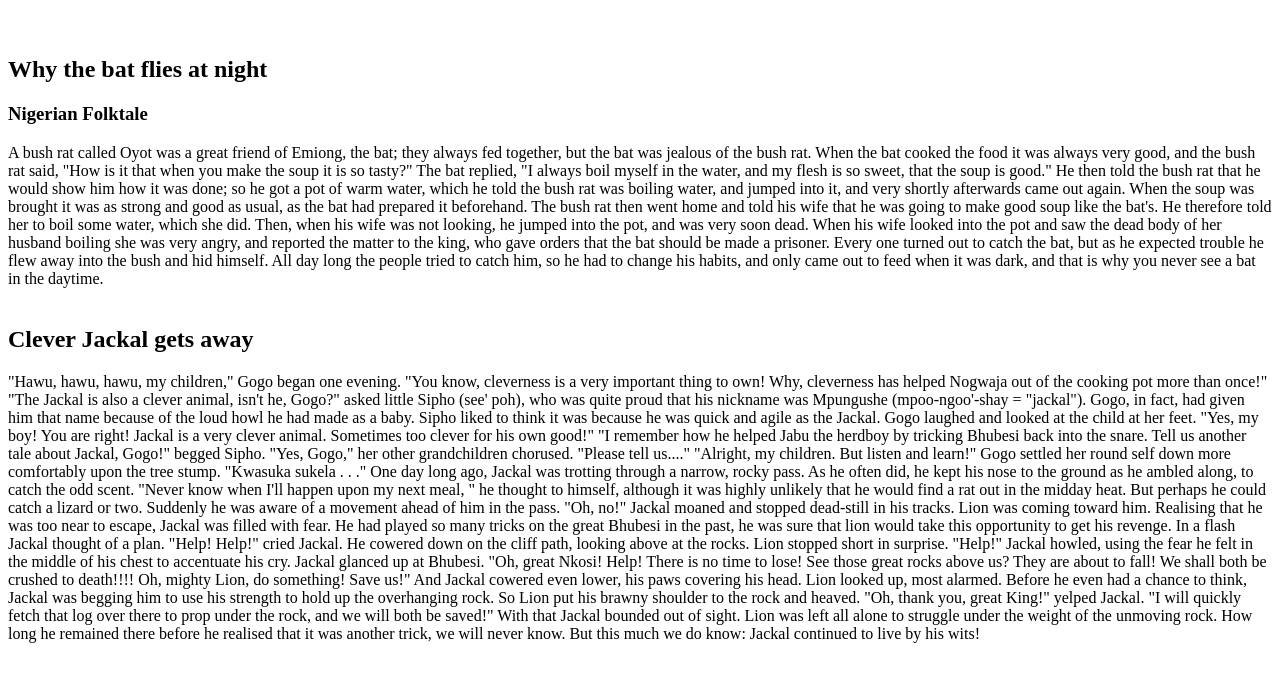
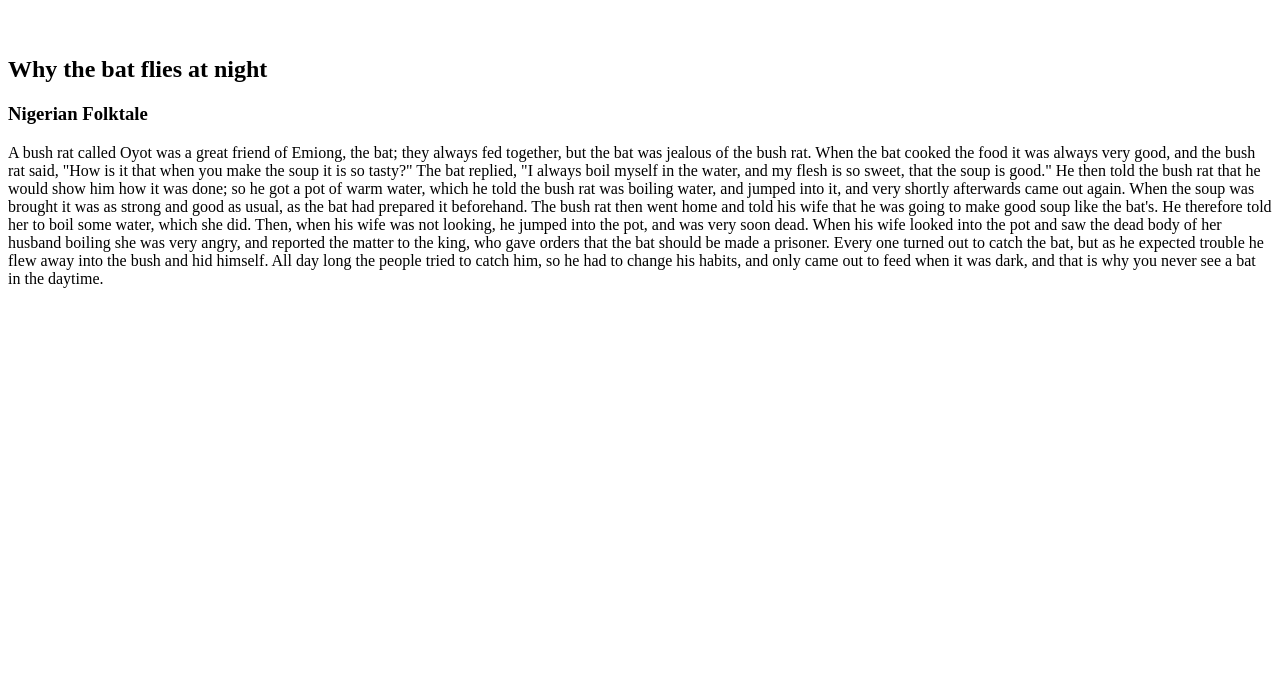
Before and after one commit to AndrewKahora/African-short-stories, a plain HTML site: page why_the_bat_flies_at_night.html in a window 1280 px wide. Shown: the part 48-730 px from the top of the page. Drawn offline with Linux system fonts and the light colour scheme.

```diff
--- a/style.css
+++ b/style.css
@@ -9,8 +9,10 @@
 h1 {
     color: blueviolet;
     text-align: center;
+    font-family: "oswald";
 
     h2 {colour:green;
+        font-family:"Open Sans"
     }
 }
 
--- a/why_the_bat_flies_at_night.html
+++ b/why_the_bat_flies_at_night.html
@@ -18,31 +18,3 @@
 When his wife looked into the pot and saw the dead body of her husband boiling she was very angry, and reported the matter to the king, who gave orders that the bat should be made a prisoner. Every one turned out to catch the bat, but as he expected trouble he flew away into the bush and hid himself. All day long the people tried to catch him, so he had to change his habits, and only came out to feed when it was dark, and that is why you never see a bat in the daytime.</br>
 
 <br>
-<h2>Clever Jackal gets away</h2>
-"Hawu, hawu, hawu, my children," Gogo began one evening. "You know, cleverness is a very important thing to own! Why, cleverness has helped Nogwaja out of the cooking pot more than once!"
-
-"The Jackal is also a clever animal, isn't he, Gogo?" asked little Sipho (see' poh), who was quite proud that his nickname was Mpungushe (mpoo-ngoo'-shay = "jackal"). Gogo, in fact, had given him that name because of the loud howl he had made as a baby. Sipho liked to think it was because he was quick and agile as the Jackal.
-
-Gogo laughed and looked at the child at her feet. "Yes, my boy! You are right! Jackal is a very clever animal. Sometimes too clever for his own good!"
-
-"I remember how he helped Jabu the herdboy by tricking Bhubesi back into the snare. Tell us another tale about Jackal, Gogo!" begged Sipho.
-
-"Yes, Gogo," her other grandchildren chorused. "Please tell us...."
-
-"Alright, my children. But listen and learn!" Gogo settled her round self down more comfortably upon the tree stump. "Kwasuka sukela . . ."
-
-One day long ago, Jackal was trotting through a narrow, rocky pass. As he often did, he kept his nose to the ground as he ambled along, to catch the odd scent. "Never know when I'll happen upon my next meal, " he thought to himself, although it was highly unlikely that he would find a rat out in the midday heat. But perhaps he could catch a lizard or two.
-
-Suddenly he was aware of a movement ahead of him in the pass. "Oh, no!" Jackal moaned and stopped dead-still in his tracks. Lion was coming toward him. Realising that he was too near to escape, Jackal was filled with fear. He had played so many tricks on the great Bhubesi in the past, he was sure that lion would take this opportunity to get his revenge. In a flash Jackal thought of a plan.
-
-"Help! Help!" cried Jackal. He cowered down on the cliff path, looking above at the rocks.
-
-Lion stopped short in surprise.
-
-"Help!" Jackal howled, using the fear he felt in the middle of his chest to accentuate his cry. Jackal glanced up at Bhubesi. "Oh, great Nkosi! Help! There is no time to lose! See those great rocks above us? They are about to fall! We shall both be crushed to death!!!! Oh, mighty Lion, do something! Save us!" And Jackal cowered even lower, his paws covering his head.
-
-Lion looked up, most alarmed. Before he even had a chance to think, Jackal was begging him to use his strength to hold up the overhanging rock. So Lion put his brawny shoulder to the rock and heaved.
-
-"Oh, thank you, great King!" yelped Jackal. "I will quickly fetch that log over there to prop under the rock, and we will both be saved!" With that Jackal bounded out of sight.
-
-Lion was left all alone to struggle under the weight of the unmoving rock. How long he remained there before he realised that it was another trick, we will never know. But this much we do know: Jackal continued to live by his wits! </br>
```
Also changed, not shown: Black_snake_and_the_eggs.html (+5 -2 lines), index.html (+7 -3 lines).
